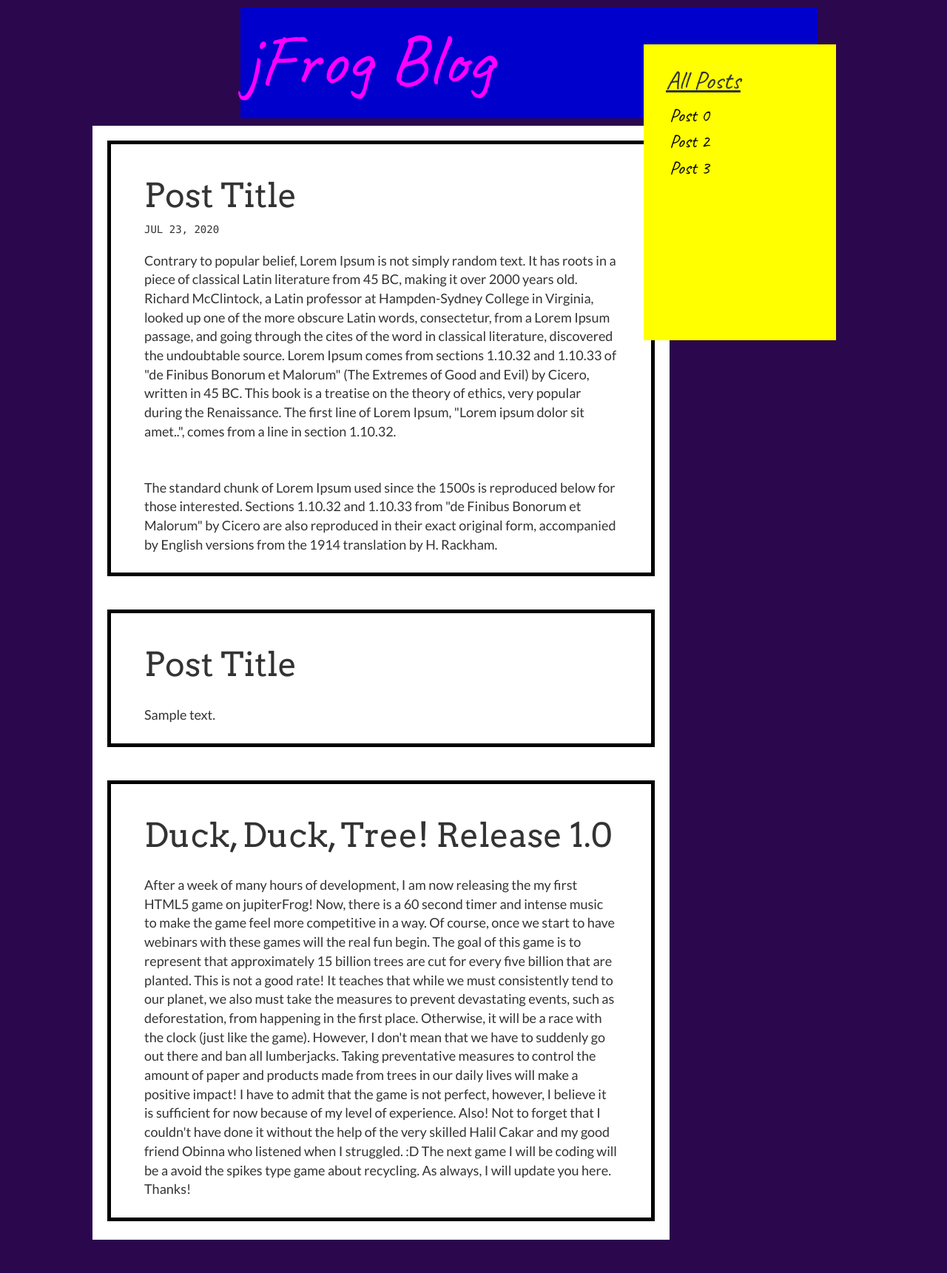
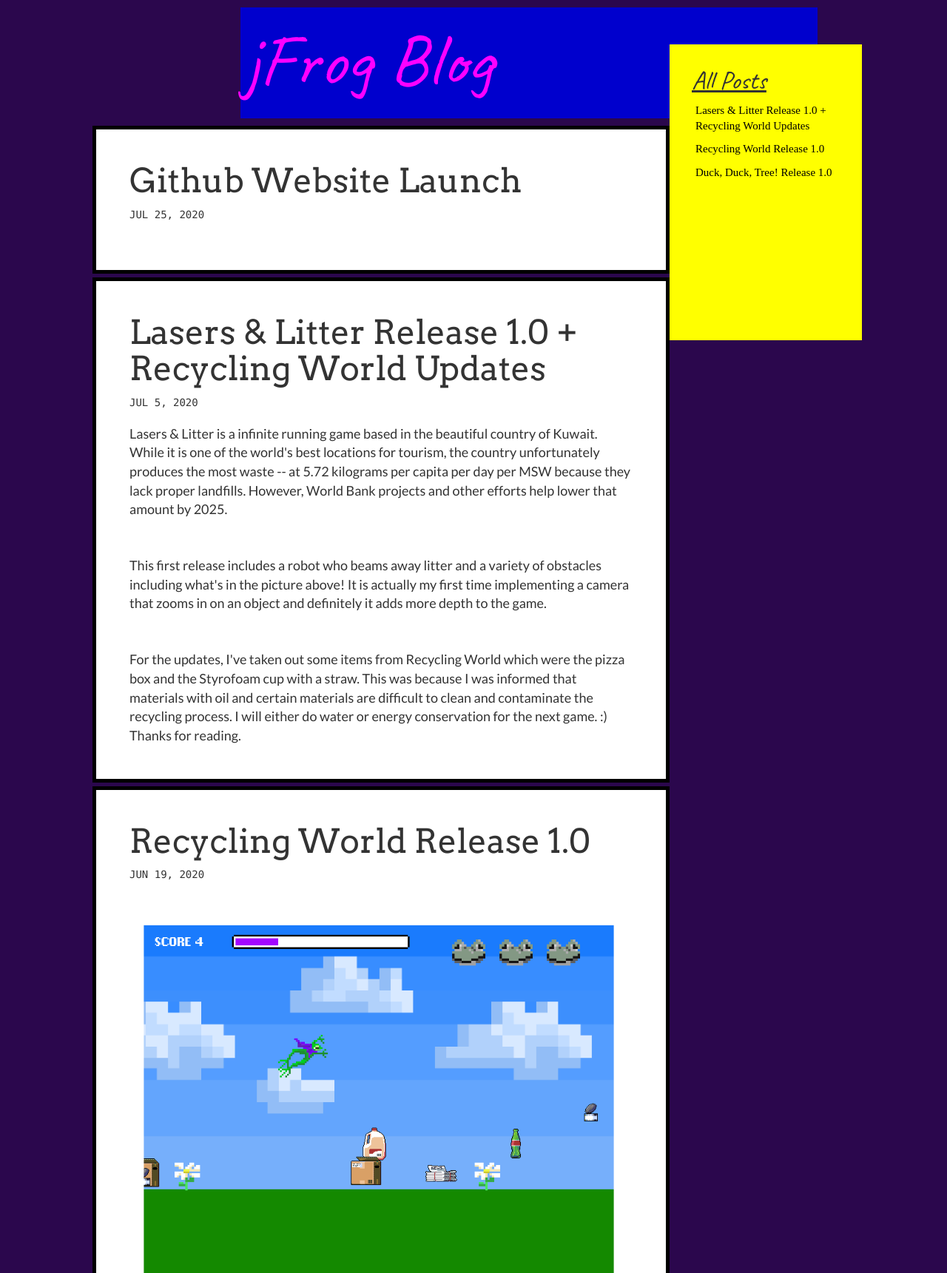
Before and after one commit to ebeohp/ebeohp.github.io, a PHP site: page /blog.html in a window 1280 px wide. Shown: the part 244-1965 px from the top of the page at 74% size. Run offline with PHP 8.4, Linux system fonts and the light colour scheme.

Commit message:
newblogs

```diff
--- a/blog.html
+++ b/blog.html
@@ -8,8 +8,9 @@
         <title>jFrog Blog</title>
         <link rel= "stylesheet" type="text/css" href="style.css"/>
     </head>
-        <body>
-            <div id = "container">
+
+    <body>
+         <div id = "container">
                 <div id = "header">
                     <h1>jupiterFrog</h1>
                 </div>
@@ -31,9 +32,9 @@
 
                     <div class= "sidenav">
                         <h3><u>All Posts</u></h3>
-                        <a href="#">Post 0</a>
-                        <a href="#">Post 2</a>
-                        <a href="#">Post 3</a>
+                        <a href="#blog3">Lasers & Litter Release 1.0 + Recycling World Updates</a>
+                        <a href="#blog2">Recycling World Release 1.0</a>
+                        <a href="#blog1">Duck, Duck, Tree! Release 1.0</a>
                     </div>
                     <div id  = "wrapper" class= "main">
 
@@ -44,37 +45,89 @@
                             jFrog Blog
                         </div>
                         <article id= "article-content">
-                                <div class= "post">
-                                    <h2>Post Title</h2>
-                                    <time datetime="7-23-2020">JUL 23, 2020</time>
-                                    <p> Contrary to popular belief, Lorem Ipsum is not simply random text. It has roots in a piece of classical
-                                       Latin literature from 45 BC, making it over 2000 years old. Richard McClintock, a Latin professor at Hampden-Sydney
-                                        College in Virginia, looked up one of the more obscure Latin words, consectetur, from a Lorem Ipsum passage, and going through the cites of the word in classical literature, discovered the undoubtable source. Lorem Ipsum comes from sections 1.10.32 and 1.10.33 of "de Finibus Bonorum et Malorum" (The Extremes of Good and Evil) by Cicero, written in 45 BC. This book is a treatise on the theory of ethics, very popular during the Renaissance.
-                                        The first line of Lorem Ipsum, "Lorem ipsum dolor sit amet..", comes from a line in section 1.10.32.</p>
-                                     <p>The standard chunk of Lorem Ipsum used since the 1500s is reproduced below for those interested.
-                                        Sections 1.10.32 and 1.10.33 from "de Finibus Bonorum et Malorum" by Cicero are also reproduced
-                                        in their exact original form, accompanied by English versions from the 1914 translation by H. Rackham.</p>
+                            <div class= "post" id="blog4">
+                                <h2>Github Website Launch</h2>
+                                <time datetime="7-25-20">JUL 25, 2020</time>
+                                <p>
+
+                                </p>
+                            </div>
+                        </article>
+                        <article id= "article-content">
+                                <div class= "post" id="blog3">
+                                    <h2>Lasers & Litter Release 1.0 + Recycling World Updates</h2>
+                                    <time datetime="7-5-2020">JUL 5, 2020</time>
+                                    <p> Lasers & Litter is a infinite running game based in the beautiful country
+                                        of Kuwait. While it is one of the world's best locations for tourism, the
+                                        country unfortunately produces the most waste -- at 5.72 kilograms per capita
+                                         per day per MSW because they lack proper landfills. However,
+                                         World Bank projects and other efforts help lower that amount by 2025.
+                                    </p>
+                                     <p>
+                                        This first release includes a robot who beams away litter and a
+                                        variety of obstacles including what's in the picture above! It is actually
+                                        my first time implementing a camera that zooms in on an object and definitely
+                                        it adds more depth to the game.
+                                    </p>
+                                    <p>
+                                        For the updates, I've taken out some items from Recycling World which were
+                                        the pizza box and the Styrofoam cup with a straw. This was because I was
+                                        informed that materials with oil and certain materials are difficult to
+                                        clean and contaminate the recycling process. I will either
+                                        do water or energy conservation for the next game. :) Thanks for reading.
+                                    </p>
                                 </div>
                             </article>
                         <article id= "article-content">
-                            <div class= "post">
-                                <h2>Post Title</h2>
-                                <p>Sample text.</p>
+                            <div class= "post" id="blog2">
+                                <h2>Recycling World Release 1.0</h2>
+                                <time datetime="6-19-2020">JUN 19, 2020</time>
+                                <img src= "images/blog2pic.png" class= "blog2-img">
+                                <p>I'm excited to present my second HTML5 game, Recycling World. I found that I've grown a lot in development since my first game already and that I can start to take on more complex game designs.
+                                   This journey was a quick one but I picked up several ideas on the way on how I can format my games
+                                   (as you can notice now, each game has a brief loading scene in the beginning).
+                                   I also found many resources for chip tunes and background music and I plan
+                                   on using some for my next project!
+                                </p>
+                                <p>
+                                    Asides from that, I would like to explain a little bit about what Recycling World is about.
+                                    The theme is recycling and I designed the game so that while it is captivating enough for audiences
+                                    to play but it's slower because I wanted people to be able to recognize the different items falling
+                                    on the game scene. I encourage people to recycle in real life and to be informed about what items their local
+                                     recycling organizations accept! Keeping the Earth beautiful, recycling ensures that litter overflow is at a minimum and guaranteeing
+                                     us a plethora of benefits including reducing greenhouse emissions and creating jobs (four for every one job in the waste management industry,
+                                     in fact!). We only want to see the daisies!
+                                </p>
+
                             </div>
                         </article>
                         <article id= "article-content">
-                            <div class= "post">
+                            <div class= "post" id="blog1">
                                 <h2>Duck, Duck, Tree! Release 1.0</h2>
-                                <p>After a week of many hours of development, I am now releasing the my first HTML5 game on jupiterFrog! Now, there is a 60 second timer and intense music to make the game feel more competitive in a way. Of course, once we start to have webinars with these games will the real fun begin.
-
-
-
-                                    The goal of this game is to represent that approximately 15 billion trees are cut for every five billion that are planted. This is not a good rate! It teaches that while we must consistently tend to our planet, we also must take the measures to prevent devastating events, such as deforestation, from happening in the first place. Otherwise, it will be a race with the clock (just like the game). However, I don't mean that we have to suddenly go out there and ban all lumberjacks. Taking preventative measures to control the amount of paper and products made from trees in our daily lives will make a positive impact!
-
-
-                                    I have to admit that the game is not perfect, however, I believe it is sufficient for now because of my level of experience. Also! Not to forget that I couldn't have done it without the help of the very skilled Halil Cakar and my good friend Obinna who listened when I struggled. :D The next game I will be coding will be a avoid the spikes type game about recycling. As always, I will update you here. Thanks!
-
+                                <time datetime="6-12-2020">JUN 12, 2020</time>
+                                <img src= "images/blog1pic.png" class= "blog1-img">
+                                <p>After a week of many hours of development, I am now releasing the my first HTML5 game on jupiterFrog! Now, there is a 60 second timer and intense music to make the game feel more competitive in a way. Of course, once
+                                    we start to have videos with these games will the real fun begin.
                                 </p>
+                                <p>
+                                    The goal of this game is to represent that approximately
+                                     15 billion trees are cut for every five billion that are planted.
+                                     This is not a good rate! It teaches that while we must
+                                     consistently tend to our planet, we also must take
+                                     the measures to prevent devastating events, such as
+                                      deforestation, from happening in the first place. Otherwise, it
+                                      will be a race with the clock (just like the game). However,
+                                      I don't mean that we have to suddenly go out there and ban all
+                                      lumberjacks. Taking preventative measures to control the amount of
+                                      paper and products made from trees in our daily lives will make a
+                                      positive impact!
+                                </p>
+                                <p>I have to admit that the game is not perfect, however, I believe it is
+                                    sufficient for now because of my level of experience. Also! Not to
+                                    forget that I couldn't have done it without the help of the very skilled
+                                     Halil Cakar and my good friend Obinna who listened when I struggled. :D
+                                     The next game I will be coding will be a avoid the spikes type game about
+                                     recycling. As always, I will update you here. Thanks! </p>
                             </div>
                         </article>
 
@@ -85,7 +138,7 @@
                     &copy 2020 jupiterFrog.
                 </div>
 
-            </div>
+           </div>
 
         </body>
         </div>
--- a/style.css
+++ b/style.css
@@ -113,12 +113,12 @@ nav ul li a:hover{
 .sidenav {
     height: 400px; /* Full-height: remove this if you want "auto" height */
     width: 260px; /* Set the width of the sidebar */
-    position: absolute; /* Fixed Sidebar (stay in place on scroll) */
-    right: 150;
+     /* Fixed Sidebar (stay in place on scroll) */
+    float: right;
     background-color: yellow; /* Black */
     overflow-x: hidden; /* Disable horizontal scroll */
     padding: 10px 0;
-    margin: 50px 0;
+    margin: 50px 100px;
   }
 
   /* The navigation menu links */
@@ -128,10 +128,10 @@ nav ul li a:hover{
       padding: 0 0 0 30px;
   }
   .sidenav a {
-    padding: 0px 8px 0 35px;
+    padding: 0px 8px 10px 35px;
     text-decoration: none;
-    font-family: 'Caveat', sans-serif;
-    font-size: 25px;
+    font-family: 'Times New Roman',sans-serif;
+    font-size: 15px;
     color: black;
     display: block;
   }
@@ -157,7 +157,7 @@ nav ul li a:hover{
 #article-content{
     background-color: white;
     font-size: 14px;
-    padding: 20px ;
+    padding: 0px ;
 }
 #wrapper{
     width: 800px;
@@ -181,6 +181,7 @@ nav ul li a:hover{
     height:20%;
     padding: 0 10px;
 }
+
 .post{
     background-color: white;
     padding: 5px;
@@ -202,15 +203,26 @@ nav ul li a:hover{
     padding: 20px 40px;
 }
 .post p:last-child{
-    margin-bottom: 0;
+    margin-bottom: 20px;
 }
-/*BLOG ^*/
+.blog1-img{
+    padding: 10px 60px;
+
+}
+.blog2-img{
+    transform: scale(.8);
+    position: relative;
+    right: 20px;
+}
+
 /*Game stuff below*/
 .DuckTreeGame{
+    border: none;
     width: 650px;
     height: 650px;
 }
 .RecyclWGame{
+    border: none;
     width: 850px;
     height: 650px;
 }
```
Also changed, not shown: images/blog1pic.png (added), images/blog2pic.png (added).
